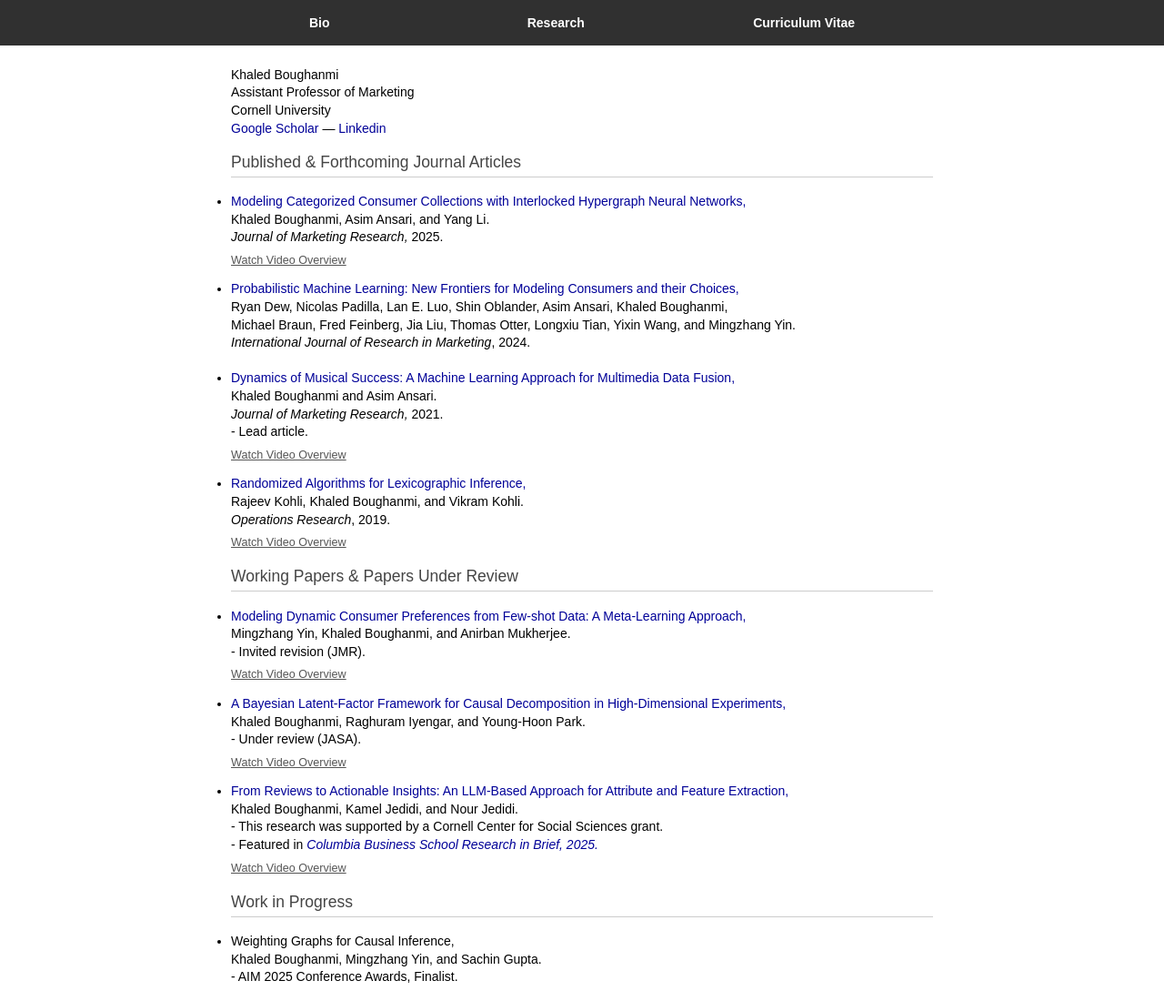
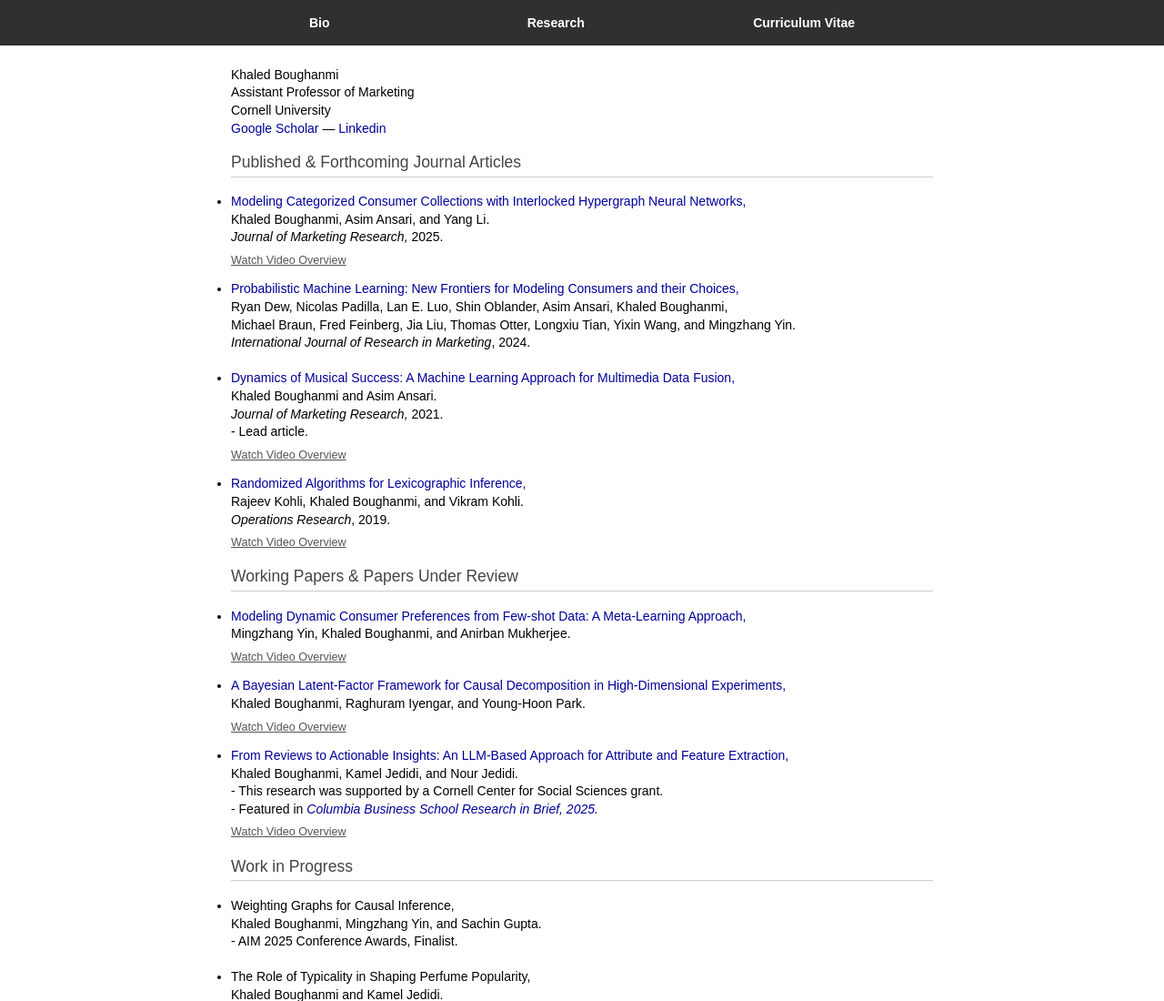
Before and after one commit to KhaledBoughanmi/kb746, a plain HTML site: page index.html in a window 1280 px wide. Shown: the top 1100 px of the page at 91% size. Drawn offline with Linux system fonts and the light colour scheme.

Commit message:
Update files

```diff
--- a/index.html
+++ b/index.html
@@ -156,7 +156,6 @@ Rajeev Kohli, Khaled Boughanmi, and Vikram Kohli. <br>
 Modeling Dynamic Consumer Preferences  from  Few-shot Data: A Meta-Learning Approach,
 </a> <br>
 Mingzhang Yin, Khaled Boughanmi, and Anirban Mukherjee.<br>
-- Invited revision (JMR).<br>
 <div class="video-container">
   <span id="video4_collapse" class="video-toggle"
         onclick="expand_collapse('video4')">
@@ -170,14 +169,11 @@ Mingzhang Yin, Khaled Boughanmi, and Anirban Mukherjee.<br>
 </div>
 </li>
 
-
-
 <li>
 <a href="bayesian_causal_decomposition.pdf" target="_blank">
 A Bayesian Latent-Factor Framework for Causal Decomposition in High-Dimensional Experiments,
 </a> <br>
 Khaled Boughanmi, Raghuram Iyengar, and Young-Hoon Park.<br>
-- Under review (JASA).<br>
 <div class="video-container">
   <span id="video6_collapse" class="video-toggle"
         onclick="expand_collapse('video6')">
```
Also changed, not shown: 1 other file.
